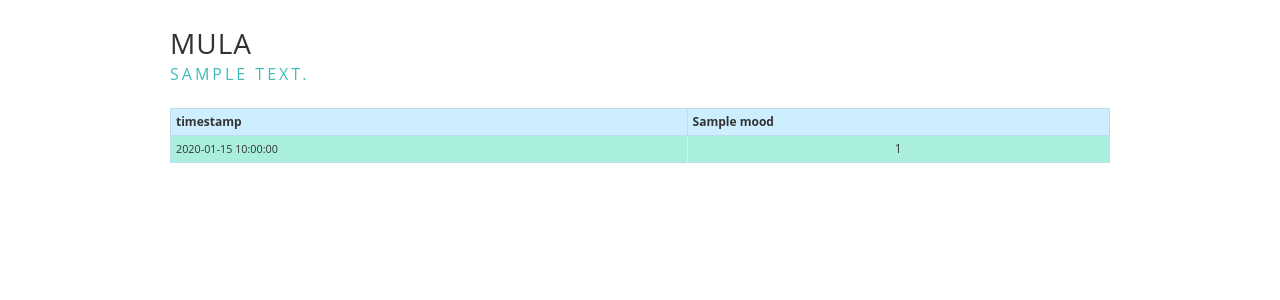
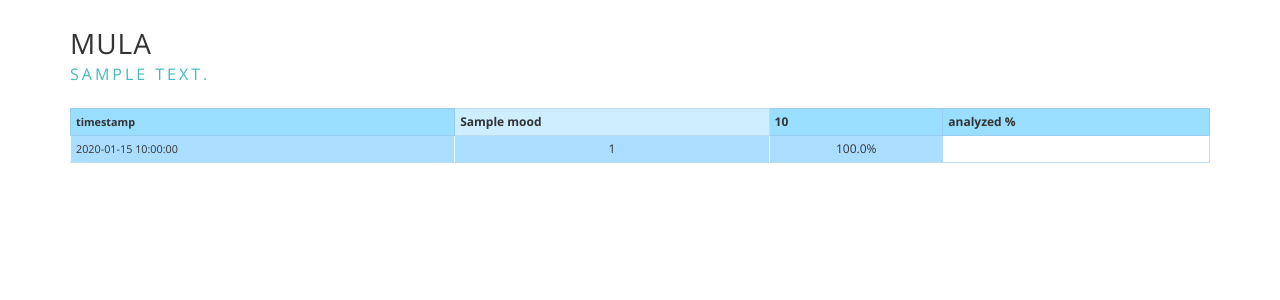
Before and after one commit to cvan/mula, a Flask app: template templates/report.html in a window 1280 px wide. Shown: the top 300 px of the page. Run offline with Flask 2, Linux system fonts and the light colour scheme; the template is opened without the code that fills it: most values are stand-ins (such as "Sample title", 1, 10 or a date in 2020).

Commit message:
add total saw/analyzed/rejected tallies

```diff
--- a/app.py
+++ b/app.py
@@ -6,7 +6,7 @@
 
 import settings
 from common import redis
-from tweets import moods
+from tweets import moods, totals
 
 try:
     if os.environ.get('DEBUG'):
@@ -57,9 +57,25 @@
             count = count or 0
             run['counts'].append(int(count))
 
+        for total in totals:
+            try:
+                # Get the string of the tally count.
+                count = redis.get('runs:%s:totals:%s:%s'
+                                  % (run_key, precision, total))
+            except:
+                # Maybe this key is not a set - or some other error occurred.
+                pass
+            count = count or 0
+            run['counts'].append(int(count))
+
         runs.append(run)
 
-    return {'precision': precision, 'moods': moods, 'runs': runs}
+    return {
+        'precision': precision,
+        'moods': moods,
+        'totals': totals,
+        'runs': runs
+    }
 
 
 def _generate_csv(precision):
--- a/static/css/style.css
+++ b/static/css/style.css
@@ -53,7 +53,7 @@
 
 body {
     margin: 0 auto;
-    max-width: 1000px;
+    max-width: 1200px;
     padding: 30px;
 }
 
@@ -102,6 +102,7 @@
     border: 1px solid #bde;
     font-weight: bold;
     text-align: left;
+    white-space: nowrap;
 }
 
 td {
@@ -117,3 +118,15 @@
 tr:last-child td {
     border-bottom-color: #bde;
 }
+
+th.timestamp,
+th.total {
+    background-color: #9df;
+    border-color: #9ce;
+}
+
+td.timestamp,
+td.total {
+    background-color: #adf;
+    border-color: #eff;
+}
--- a/templates/report.html
+++ b/templates/report.html
@@ -6,7 +6,7 @@
         <meta name="viewport" content="width=device-width, initial-scale=1, maximum-scale=1">
         <meta name="apple-mobile-web-app-capable" content="yes">
         <meta name="robots" content="none">
-        <!--<link rel="stylesheet" type="text/css" href="http://fonts.googleapis.com/css?family=Open+Sans:400,300,600,700">-->
+        <link rel="stylesheet" type="text/css" href="http://fonts.googleapis.com/css?family=Open+Sans:400,300,600,700">
         <link rel="stylesheet" type="text/css" media="all" href="{{ url_for('static', filename='css/style.css') }}">
     </head>
     <body>
@@ -18,18 +18,24 @@
             {% if runs %}
                 <table>
                     <thead>
-                        <th>timestamp</th>
+                        <th class="timestamp">timestamp</th>
                         {% for mood in moods %}
                             <th>{{ mood }}</th>
                         {% endfor %}
+                        {% for total in totals %}
+                            <th class="total">{{ total|replace('_', ' ') }}</th>
+                        {% endfor %}
+                        <th class="total">analyzed %</th>
                     </thead>
                     <tbody>
                         {% for run in runs %}
                             <tr>
                                 <td class="timestamp">{{ run.timestamp }}</td>
                                 {% for count in run.counts %}
-                                    <td>{{ count }}</td>
+                                    <td{% if loop.index > run.counts|length - 3 %} class="total"{% endif %}>{{ count }}</td>
                                 {% endfor %}
+                                {# TODO: Return run.counts as a dictionary instead. #}
+                                <td class="total">{{ (run.counts[-2] / (run.counts[-3] or 1) * 100)|round(4) }}%</td>
                             </tr>
                         {% endfor %}
                     </tbody>
--- a/tweets.py
+++ b/tweets.py
@@ -66,6 +66,8 @@
 '''.strip().split('\n')
 
 search_terms = [strip_whitespace(x.format(mood='')) for x in sentiments]
+
+totals = ('total_saw', 'total_analyzed', 'total_rejected')
 
 moods = '''
 composed
@@ -236,6 +238,14 @@
             redis.set('runs:%s:moods:%s:%s' % (redis_timestamp, precision, mood),
                       sub_counts.get(mood, 0))
 
+    for total in totals:
+        for precision, sub_counts in counts.iteritems():
+            # Set.
+            # key: runs:<redis_timestamp>:<precision [exact or fuzzy]>:<total>
+            # value: <count>
+            redis.set('runs:%s:totals:%s:%s' % (redis_timestamp, precision, total),
+                      sub_counts.get(total, 0))
+
 
 def process_tweets(terms):
     # All totals default to 0.
@@ -281,11 +291,6 @@
                         # Keep track of the mood counts per tweet.
                         mood_counts = get_mood_counts(tweet)
 
-                        if mood_counts:
-                            mood_counts['total_analyzed'] = 1
-                        else:
-                            mood_counts['total_rejected'] = 1
-                        mood_counts['total'] = 1
                         counts['exact'].update(mood_counts['exact'])
                         counts['fuzzy'].update(mood_counts['exact'])
                         if settings.DEBUG:
@@ -330,6 +335,18 @@
                 if word in tweet:
                     tweet_counts['fuzzy'][mood] = 1
 
+    if tweet_counts['exact']:
+        tweet_counts['exact']['total_analyzed'] = 1
+    else:
+        tweet_counts['exact']['total_rejected'] = 1
+    tweet_counts['exact']['total_saw'] = 1
+
+    if tweet_counts['fuzzy']:
+        tweet_counts['fuzzy']['total_analyzed'] = 1
+    else:
+        tweet_counts['fuzzy']['total_rejected'] = 1
+    tweet_counts['fuzzy']['total_saw'] = 1
+
     return tweet_counts
 
 
```
